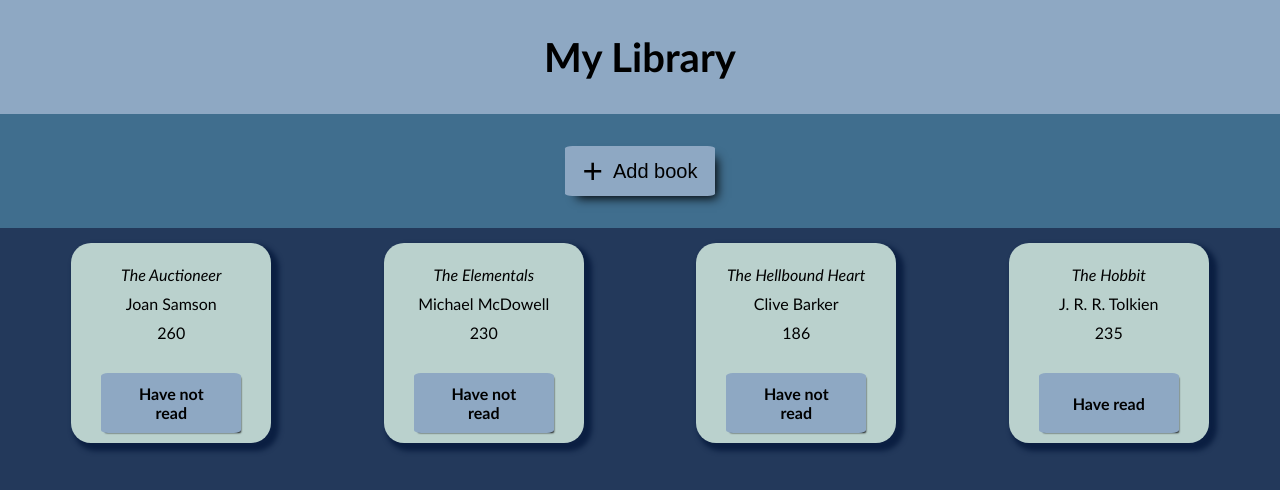
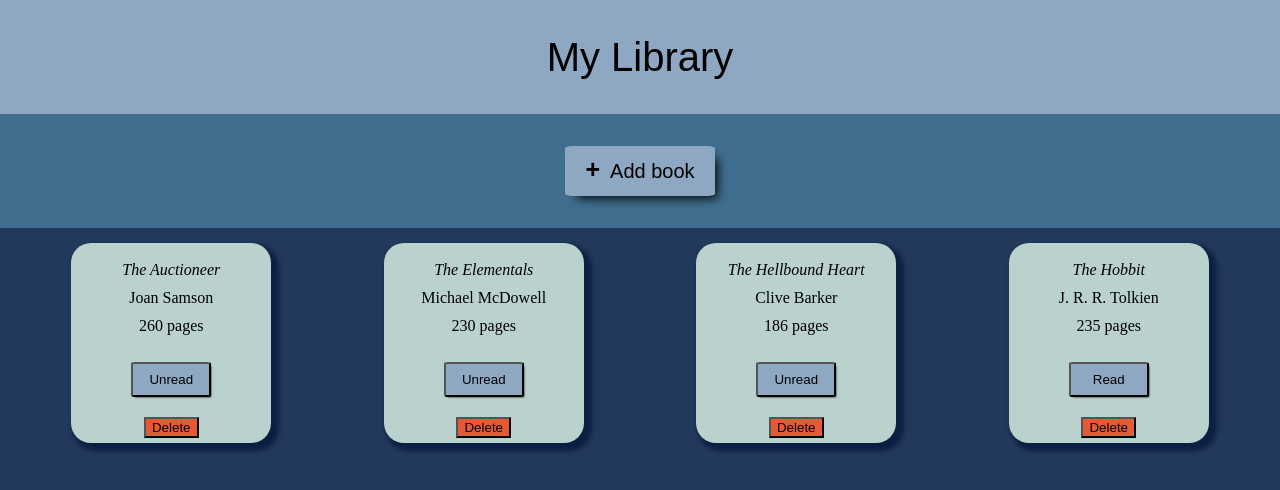
Before and after one commit to pizzaglitch/Library-Project, a plain HTML site: page index.html in a window 1280 px wide. Drawn offline with Linux system fonts and the light colour scheme.

Commit message:
Add onClick toggle 'Read' to 'Unread' status for each book card. Add Delete button to card.

```diff
--- a/script.js
+++ b/script.js
@@ -1,8 +1,8 @@
 let myLibrary = [];
-const theAuctioneer = new Book('The Auctioneer', 'Joan Samson', '260', 'Have not read');
-const theElementals = new Book('The Elementals', 'Michael McDowell', '230', 'Have not read');
-const theHellboundHeart = new Book('The Hellbound Heart', 'Clive Barker', '186', 'Have not read');
-const theHobbit = new Book('The Hobbit', 'J. R. R. Tolkien', '235', 'Have read');
+const theAuctioneer = new Book('The Auctioneer', 'Joan Samson', '260 pages', 'Unread');
+const theElementals = new Book('The Elementals', 'Michael McDowell', '230 pages', 'Unread');
+const theHellboundHeart = new Book('The Hellbound Heart', 'Clive Barker', '186 pages', 'Unread');
+const theHobbit = new Book('The Hobbit', 'J. R. R. Tolkien', '235 pages', 'Read');
 myLibrary.push(theAuctioneer, theElementals, theHellboundHeart, theHobbit);
 
 // "The Hobbit", "The Auctioneer", "The Elementals", "The Hellbound Heart"
@@ -34,28 +34,33 @@ function displayBookInLibrary () {
         bookAuthor.innerText = i.author;
         const pages = document.createElement('div');
         pages.innerText = i.pages;
-        const readStatus = document.createElement('div');
+        const readStatus = document.createElement('button');
         readStatus.innerText = i.readStatus;
+        const deleteButton = document.createElement('button');
+        deleteButton.innerText = 'Delete';
 
         // Add classes to each div
-        bookTitle.classList.add('book-title')
-        bookAuthor.classList.add('book-author')
-        pages.classList.add('page-count')
-        readStatus.classList.add('read-status')
+        bookTitle.classList.add('book-title');
+        bookAuthor.classList.add('book-author');
+        pages.classList.add('page-count');
+        readStatus.classList.add('read-status');
+        deleteButton.classList.add('delete-button');
+
+        // Add event listener to all buttons to swap read status on click
+        readStatus.addEventListener('click', swapReadStatus);
 
         //Create container within card to hold book info
         const bookContainer = document.createElement('div');
-        bookContainer.classList.add('book-container')
+        bookContainer.classList.add('book-container');
 
         //Attach individual div children to container parent
         bookContainer.appendChild(bookTitle);
         bookContainer.appendChild(bookAuthor);
         bookContainer.appendChild(pages);
         bookContainer.appendChild(readStatus);
+        bookContainer.appendChild(deleteButton);
         document.getElementById('library-grid').appendChild(bookContainer);
     });
-
-
 };
 displayBookInLibrary();
 
@@ -68,3 +73,16 @@ function closeForm() {
     document.getElementById('myForm').style.display = 'none';
 
 }
+
+// Swap read status on click
+function swapReadStatus() {
+    this.innerText == 'Read' ? this.innerText = 'Unread' : this.innerText = 'Read';
+}
+
+/* Lengthy version of ternary above
+if (this.innerText == 'Read') {
+    this.innerText = 'Unread';
+} else {
+    this.innerText = 'Read';
+}
+*/
--- a/styles.css
+++ b/styles.css
@@ -5,13 +5,19 @@ body {
     width: 100vw;
     margin: 0;
     padding: 0;
-    font-family: 'Trebuchet MS', 'Lucida Sans Unicode', 'Lucida Grande', 'Lucida Sans', Arial, sans-serif;
+    /* font-family: 'Trebuchet MS', 'Lucida Sans Unicode', 'Lucida Grande', 'Lucida Sans', Arial, sans-serif; */
 }
 
+header, .button-container, .open-button, .read-status, .submit-btn, .cancel-btn {
+    font-family: sans-serif;
+}
+
+.card-container {
+    font-family: Arial, Helvetica, sans-serif
+}
 header {
     background-color: #8EA8C3;
     font-size: 40px;
-    font-weight: bold;
 }
 
 header, .button-container {
@@ -55,7 +61,9 @@ header, .button-container {
 
 
 .plus {
-    font-size: 35px;
+    font-size: 25px;
+    font-weight: bold;
+    margin-top: -3px;
 }
 
 /* body */
@@ -69,6 +77,7 @@ header, .button-container {
     display: flex;
     justify-content: space-around;
     padding: 15px;
+    background-color: #23395B;
 }
 
 .book-container {
@@ -91,21 +100,19 @@ header, .button-container {
 }
 
 .read-status {
-    display: flex;
-    align-items: center;
-    justify-content: center;
     margin-top: auto;
-    padding: 20px;
-    height: 20px;
-    width:  100px;
+    height: 35px;
+    width:  80px;
     margin-bottom: 10px;
     border-radius: 5%;
     box-shadow: 2px 2px 2px -2px;
     background-color: #8EA8C3;
-    /* color: white; */
-    font-weight: bold;
 }
 
+.delete-button {
+    margin-bottom: 5px;
+    background-color: #E55934;
+}
 /* form pop-up */
 .form-popup {
     display: none;
@@ -116,9 +123,7 @@ header, .button-container {
     margin-top: -120px;
 }
 
-#library-grid {
-    background-color: #23395B;
-}
+
 .form-container {
     display: flex;
     flex-direction: column;
@@ -126,26 +131,23 @@ header, .button-container {
     height: 300px;
     width: 250px;
     padding: 10px;
-    border: 3px solid #8EA8C3;
     background-color: #8EA8c3;
     border-radius: 2%;
-
-}
-
-.label {
-    font-weight:bold;
+    border: 3px solid #406E8E;
 }
 
 .submit-btn {
     background-color: #CBF7ED;
 }
 
-.submit-btn, .btn-cancel {
-    height: 35px;
+.submit-btn, .close-btn {
+    height: 33px;
+    font-weight: bold;
 }
+
 input[type=text], input[type=number] {
+    border: 2px solid black;
     background: #f1f1f1;
-    border: none;
     height: 30px;
 }
 
```
